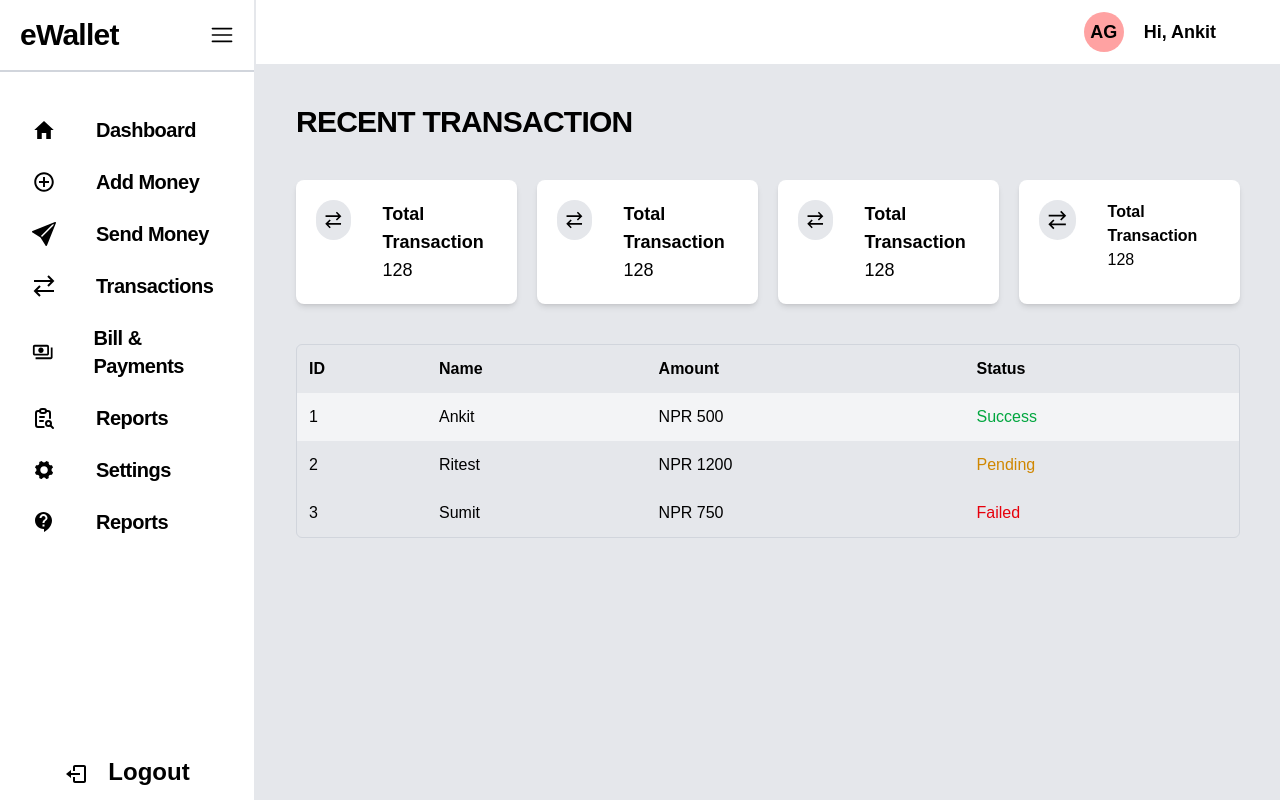
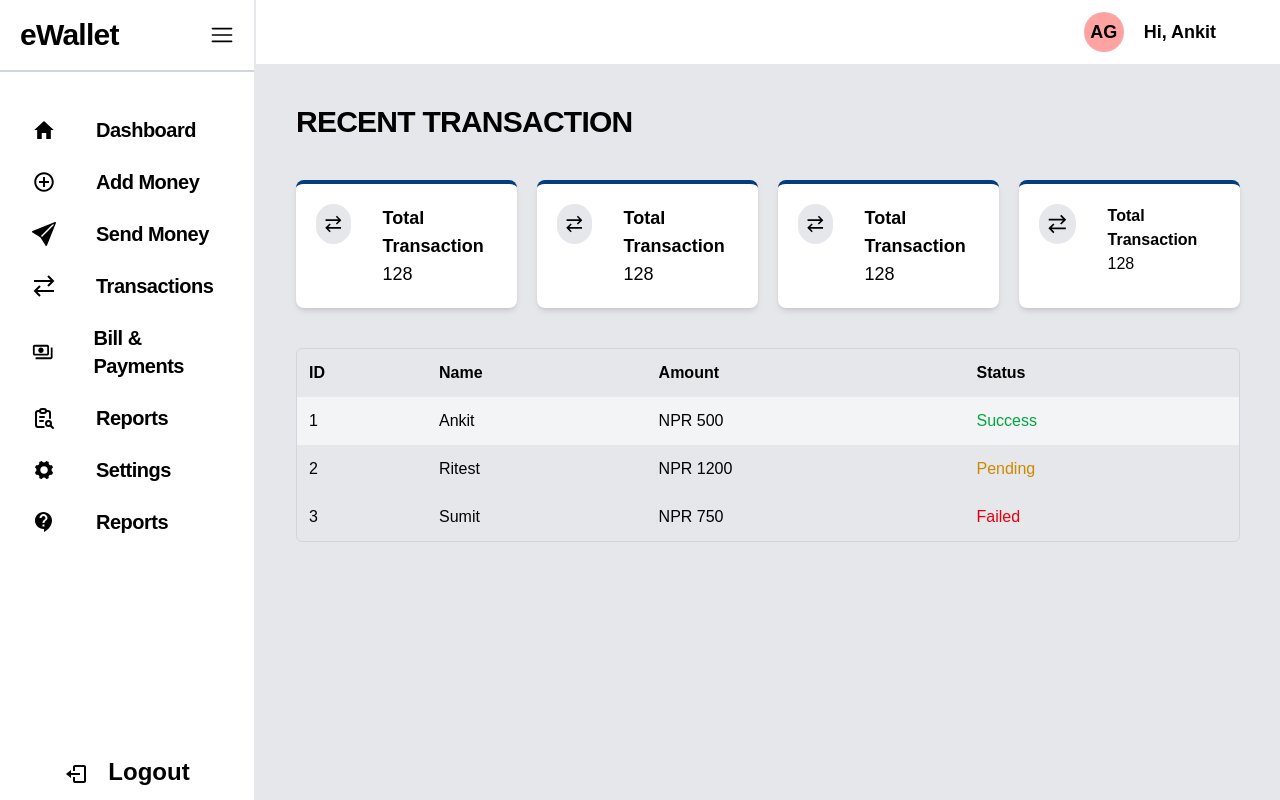
Before and after one commit to theankiitt/online-wallet-management-system, a React app in the folder web/: page /dashboard/transaction in a window 1280 px wide. Built offline with nearby package versions, Linux system fonts and the light colour scheme; the HTML template or start-up script is replaced by a standard one.

Commit message:
improve the transaction stat card layout

```diff
--- a/web/src/components/Transaction.jsx
+++ b/web/src/components/Transaction.jsx
@@ -6,7 +6,7 @@ export const Transaction=()=>{
 
             <h2 className="text-3xl text-black heading uppercase tracking-tight ">Recent Transaction</h2>
             <section className="grid grid-cols-2 md:grid-cols-4 gap-5 justify-between mt-10">
-                <div className="flex gap-8 bg-white p-5 rounded-lg shadow-md">
+                <div className="flex gap-8 bg-white p-5 rounded-lg shadow-md border-t-4 border-[#043d7d]">
                     <GrTransaction className="bg-gray-200 w-10 p-2 h-10 rounded-full "/>
                     <div className="text-lg">
                         <section className="font-bold">Total Transaction</section>
@@ -14,7 +14,7 @@ export const Transaction=()=>{
                     </div>
 
                 </div>
-               <div className="flex gap-8  bg-white p-5 rounded-lg shadow-md">
+               <div className="flex gap-8  bg-white p-5 rounded-lg shadow-md border-t-4 border-[#043d7d]">
                       <GrTransaction className="bg-gray-200 w-10 p-2 h-10 rounded-full "/>
                     <div className="text-lg">
                         <section className="font-bold">Total Transaction</section>
@@ -22,7 +22,7 @@ export const Transaction=()=>{
                     </div>
 
                 </div>
-               <div className="flex gap-8  bg-white p-5 rounded-lg shadow-md">
+               <div className="flex gap-8  bg-white p-5 rounded-lg shadow-md border-t-4 border-[#043d7d]">
                       <GrTransaction className="bg-gray-200 w-10 p-2 h-10 rounded-full "/>
                     <div className="text-lg ">
                         <section className="font-bold">Total Transaction</section>
@@ -30,7 +30,7 @@ export const Transaction=()=>{
                     </div>
 
                 </div>
-               <div className="flex gap-8  bg-white p-5 rounded-lg shadow-md ">
+               <div className="flex gap-8  bg-white p-5 rounded-lg shadow-md border-t-4 border-[#043d7d] ">
                       <GrTransaction className="bg-gray-200 w-10 p-2 h-10 rounded-full "/>
                     <div>
                         <section className="font-bold">Total Transaction</section>
@@ -45,7 +45,7 @@ export const Transaction=()=>{
             <section className="rounded-md border border-gray-300 mt-10">
       <table className="w-full">
     <thead>
-        <tr className="">
+        <tr >
             <th className="p-3 text-left">ID</th>
             <th className="p-3 text-left">Name</th>
             <th className="p-3 text-left">Amount</th>
```
